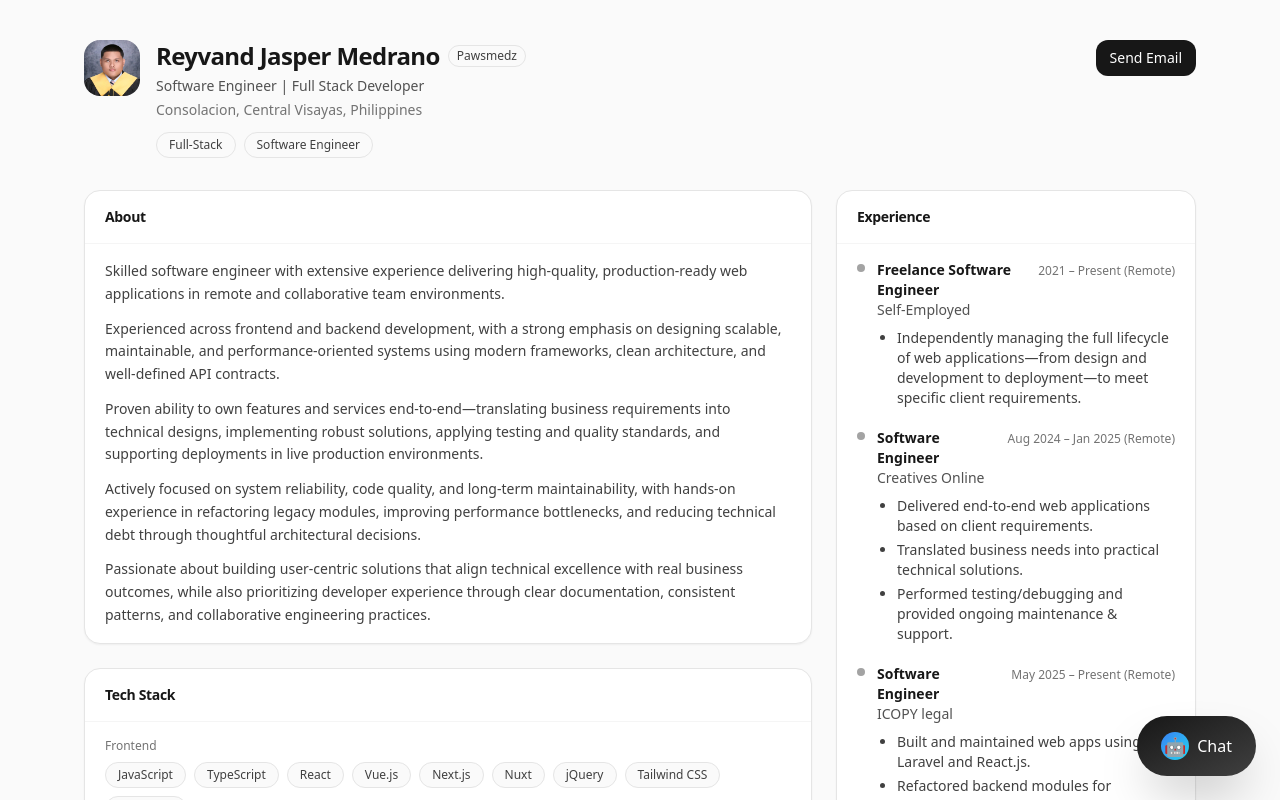
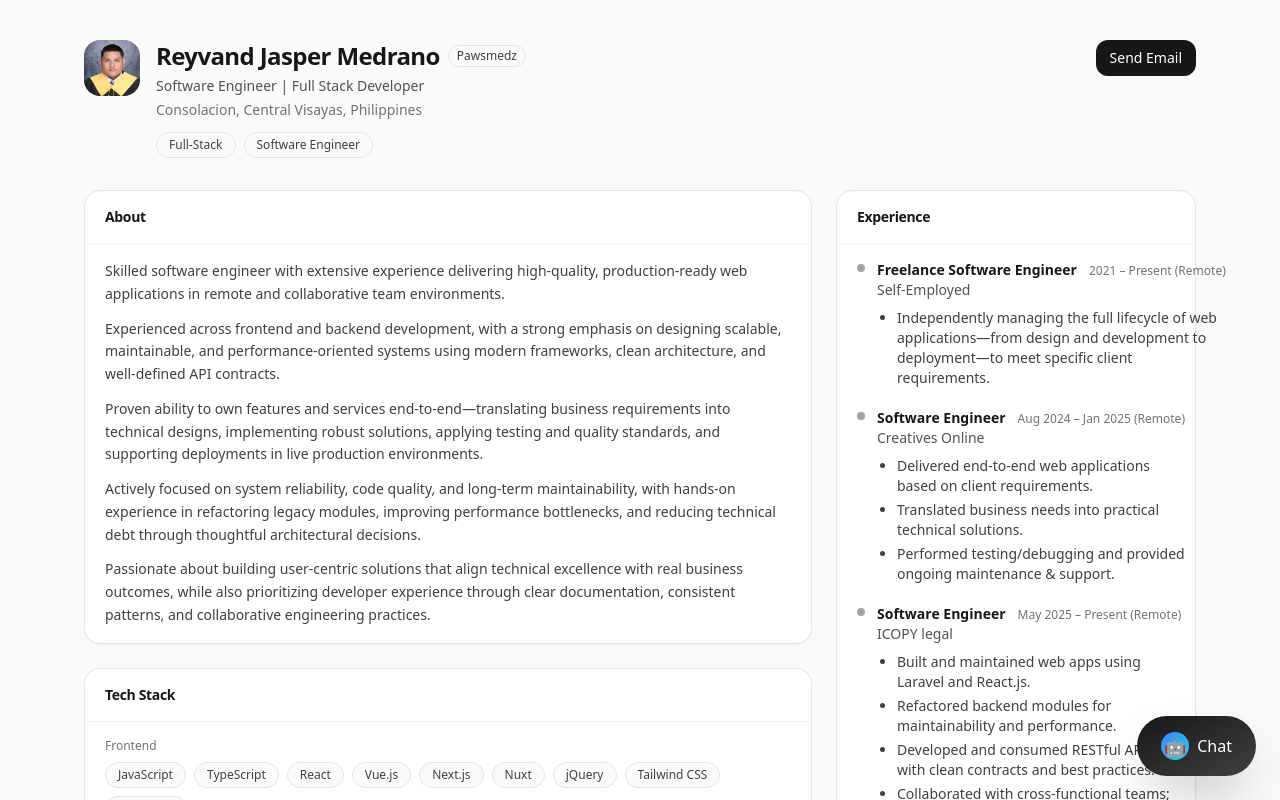
Before and after one commit to paws1234/rjmportfolio2, a Next.js app: page / in a window 1280 px wide. Shown: the top 800 px of the page. Built offline with nearby package versions, Linux system fonts and the light colour scheme.

Commit message:
add nowrap

```diff
--- a/components/Experience.tsx
+++ b/components/Experience.tsx
@@ -10,7 +10,7 @@ export default function Experience() {
             <div className="mt-1 h-2 w-2 rounded-full bg-neutral-400 shrink-0" />
             <div className="flex-1">
               <div className="flex items-baseline justify-between gap-3 flex-nowrap">
-                <p className="text-sm font-semibold">{e.role}</p>
+                <p className="text-sm font-semibold whitespace-nowrap">{e.role}</p>
                 <p className="text-xs text-neutral-500 whitespace-nowrap shrink-0">{e.period}</p>
               </div>
               <p className="text-sm text-neutral-600">{e.company}</p>
```
